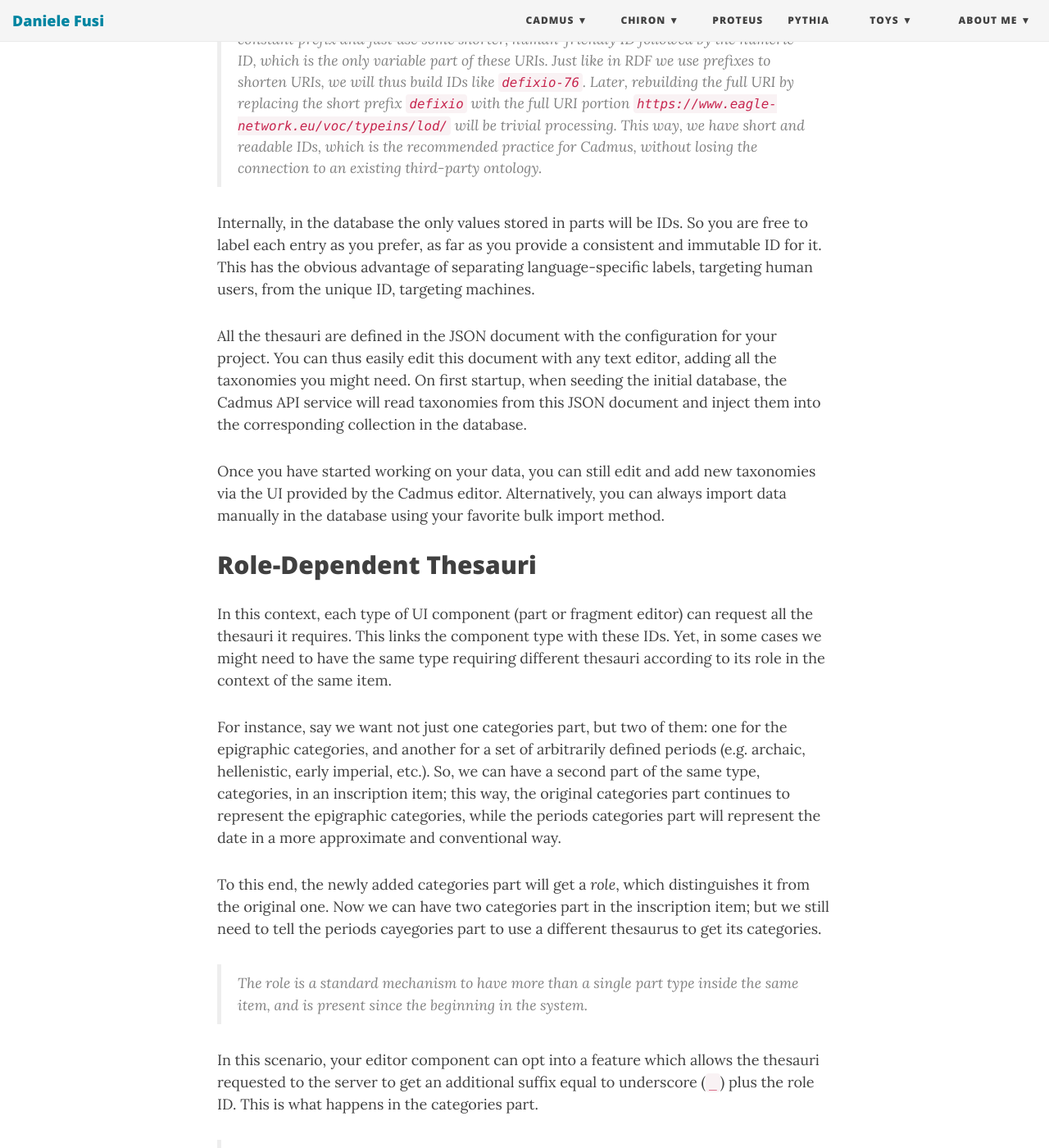
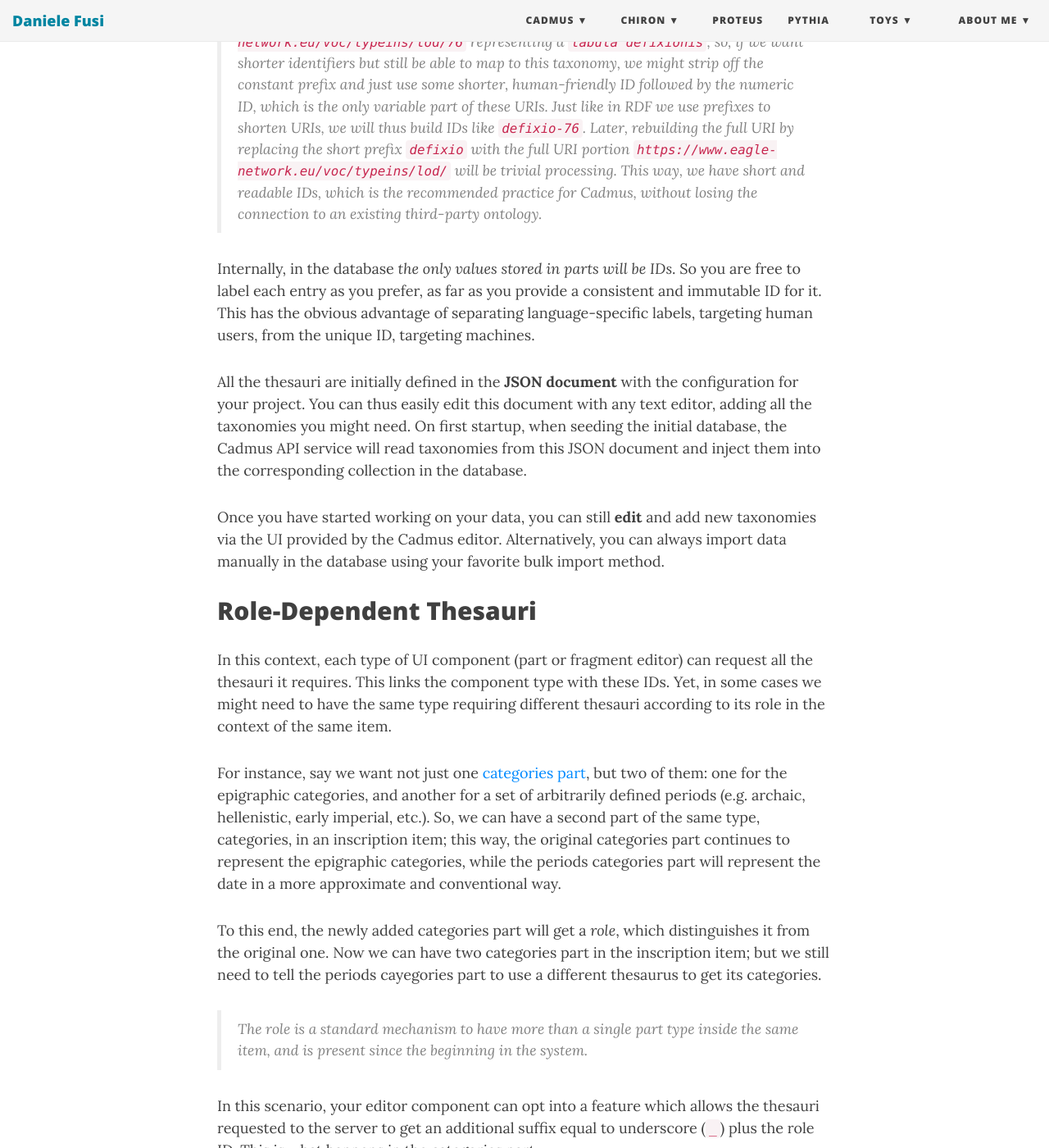
Before and after one commit to Myrmex/overview, a Jekyll site: the page built from cadmus/dev/concepts/thesauri.md, in a window 1280 px wide and 1400 px high, scrolled down 1466 px. Shown: the whole window at 82% size. Built offline with Jekyll 4.4.1, drawn with Linux system fonts in a browser that asks for light colours; nearby versions of some CDN libraries; some of the changed text lies outside the part shown.

Commit message:
Update thesauri.md

```diff
--- a/cadmus/dev/concepts/thesauri.md
+++ b/cadmus/dev/concepts/thesauri.md
@@ -28,23 +29,25 @@
 
 Thesauri are taxonomies you can share across any number of data models (parts), wherever users need to pick a value from a predefined set.
 
-These taxonomies can be simple, "flat" lists, or hierarchical lists. In both cases, they are defined as objects having each a list of entries. Each entry in a thesaurus object has an arbitrarily assigned `id`, which must be unique in the context of that object; and a text `value` to be displayed to the end user.
+These taxonomies can be **simple**, "flat" lists, or **hierarchical** lists.
+
+In both cases, they are defined as objects having each a list of entries. Each **entry** in a thesaurus object has an arbitrarily assigned `id`, which must be unique in the context of that object; and a text `value` to be displayed to the end user.
 
 For instance, you might have a list of languages to pick from, like English, French, Italian, etc.: in this case, your thesaurus would have its own ID, e.g. languages, plus a number of entries like `eng`=`English`, `fre`=`French`, `ita`=`Italian`, etc. Here I'm using ISO 639 for language codes, and using standards is always recommended when available; but IDs are totally arbitrary.
 
 >You may also want to take a mixed approach where useful. For instance, say you want a list of epigraphic categories to be later mapped to the LOD identifiers defined by [EAGLE](https://www.eagle-network.eu/voc/typeins.html). Such identifiers are full URIs like `https://www.eagle-network.eu/voc/typeins/lod/76` representing a `tabula defixionis`; so, if we want shorter identifiers but still be able to map to this taxonomy, we might strip off the constant prefix and just use some shorter, human-friendly ID followed by the numeric ID, which is the only variable part of these URIs. Just like in RDF we use prefixes to shorten URIs, we will thus build IDs like `defixio-76`. Later, rebuilding the full URI by replacing the short prefix `defixio` with the full URI portion `https://www.eagle-network.eu/voc/typeins/lod/` will be trivial processing. This way, we have short and readable IDs, which is the recommended practice for Cadmus, without losing the connection to an existing third-party ontology.
 
-Internally, in the database the only values stored in parts will be IDs. So you are free to label each entry as you prefer, as far as you provide a consistent and immutable ID for it. This has the obvious advantage of separating language-specific labels, targeting human users, from the unique ID, targeting machines.
+Internally, in the database _the only values stored in parts will be IDs_. So you are free to label each entry as you prefer, as far as you provide a consistent and immutable ID for it. This has the obvious advantage of separating language-specific labels, targeting human users, from the unique ID, targeting machines.
 
-All the thesauri are defined in the JSON document with the configuration for your project. You can thus easily edit this document with any text editor, adding all the taxonomies you might need. On first startup, when seeding the initial database, the Cadmus API service will read taxonomies from this JSON document and inject them into the corresponding collection in the database.
+All the thesauri are initially defined in the **JSON document** with the configuration for your project. You can thus easily edit this document with any text editor, adding all the taxonomies you might need. On first startup, when seeding the initial database, the Cadmus API service will read taxonomies from this JSON document and inject them into the corresponding collection in the database.
 
-Once you have started working on your data, you can still edit and add new taxonomies via the UI provided by the Cadmus editor. Alternatively, you can always import data manually in the database using your favorite bulk import method.
+Once you have started working on your data, you can still **edit** and add new taxonomies via the UI provided by the Cadmus editor. Alternatively, you can always import data manually in the database using your favorite bulk import method.
 
 ## Role-Dependent Thesauri
 
 In this context, each type of UI component (part or fragment editor) can request all the thesauri it requires. This links the component type with these IDs. Yet, in some cases we might need to have the same type requiring different thesauri according to its role in the context of the same item.
 
-For instance, say we want not just one categories part, but two of them: one for the epigraphic categories, and another for a set of arbitrarily defined periods (e.g. archaic, hellenistic, early imperial, etc.). So, we can have a second part of the same type, categories, in an inscription item; this way, the original categories part continues to represent the epigraphic categories, while the periods categories part will represent the date in a more approximate and conventional way.
+For instance, say we want not just one [categories part](../models.md#general), but two of them: one for the epigraphic categories, and another for a set of arbitrarily defined periods (e.g. archaic, hellenistic, early imperial, etc.). So, we can have a second part of the same type, categories, in an inscription item; this way, the original categories part continues to represent the epigraphic categories, while the periods categories part will represent the date in a more approximate and conventional way.
 
 To this end, the newly added categories part will get a _role_, which distinguishes it from the original one. Now we can have two categories part in the inscription item; but we still need to tell the periods cayegories part to use a different thesaurus to get its categories.
 
@@ -153,7 +158,7 @@
   - `id`: the entry ID.
   - `value`: the entry value.
 
->⚠️ An ID should never contain spaces, and dots are reserved for hierarchical IDs (see below). You should just use lowercase letters a-z without diacritics, digits, and dashes. Also, IDs must be reasonably short, and be readable also for human users.
+>⚠️ An ID should never contain spaces, and dots are reserved for hierarchical IDs (see below). You should just use lowercase letters `a`-`z` without diacritics, digits, and dashes. Also, IDs must be reasonably short, and be readable also for human users.
 
 Here is a sample thesaurus with a couple of entries:
 
```
Also changed, not shown: other parts of cadmus/dev/concepts/thesauri.md (+21 -8 lines).
